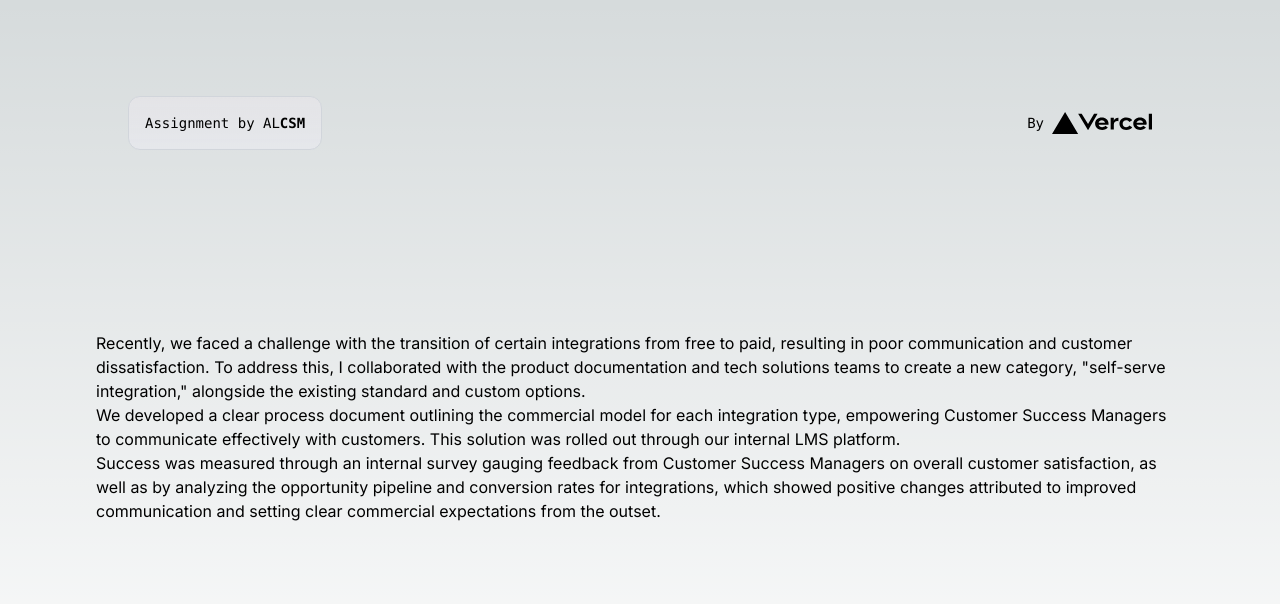
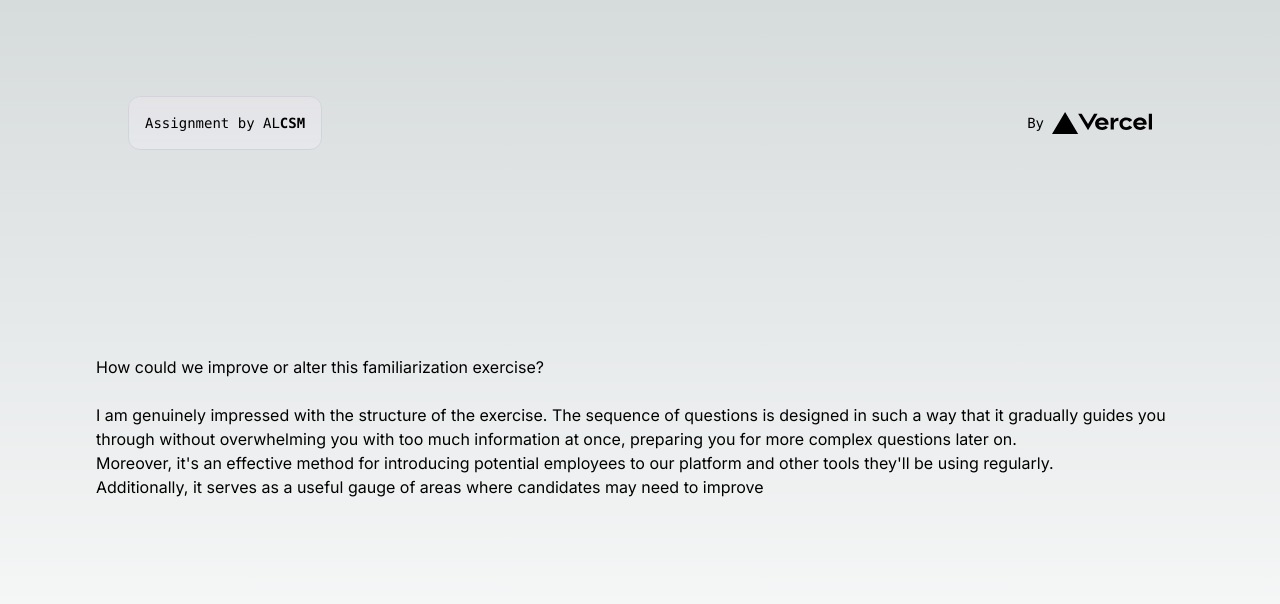
Before and after one commit to ArchanaLomate/nextjs, a Next.js app: page /questions/q8 in a window 1280 px wide. Shown: the top 604 px of the page. Built offline with nearby package versions, Linux system fonts and the light colour scheme.

Commit message:
Update page.tsx

```diff
--- a/app/questions/q8/page.tsx
+++ b/app/questions/q8/page.tsx
@@ -31,14 +31,18 @@ export default function Home() {
 
       <div>
         <p>
-      Recently, we faced a challenge with the transition of certain integrations from free to paid, resulting in poor communication and customer dissatisfaction. To address this, I collaborated with the product documentation and tech solutions teams to create a new category, "self-serve integration," alongside the existing standard and custom options.
+How could we improve or alter this familiarization exercise?
         </p>
-        <p>
-      We developed a clear process document outlining the commercial model for each integration type, empowering Customer Success Managers to communicate effectively with customers. This solution was rolled out through our internal LMS platform.
+        <p>&nbsp;</p>
+<p>
+  I am genuinely impressed with the structure of the exercise. The sequence of questions is designed in such a way that it gradually guides you through without overwhelming you with too much information at once, preparing you for more complex questions later on.
       </p>
         <p>
-      Success was measured through an internal survey gauging feedback from Customer Success Managers on overall customer satisfaction, as well as by analyzing the opportunity pipeline and conversion rates for integrations, which showed positive changes attributed to improved communication and setting clear commercial expectations from the outset.
+ Moreover, it's an effective method for introducing potential employees to our platform and other tools they'll be using regularly.
      </p>
+        <p>
+        Additionally, it serves as a useful gauge of areas where candidates may need to improve
+        </p>
       </div>
 
       <div className="mb-32 grid text-center lg:mb-0 lg:w-full lg:max-w-5xl lg:grid-cols-4 lg:text-left">
```
